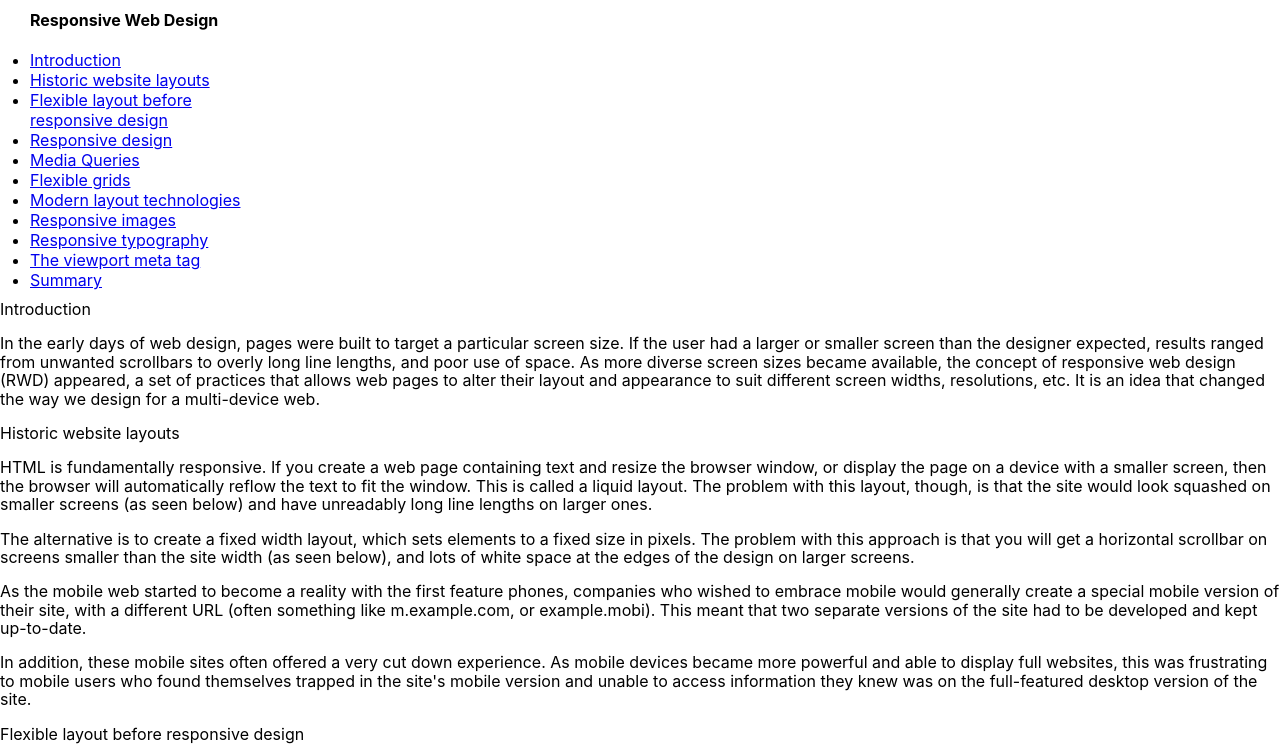
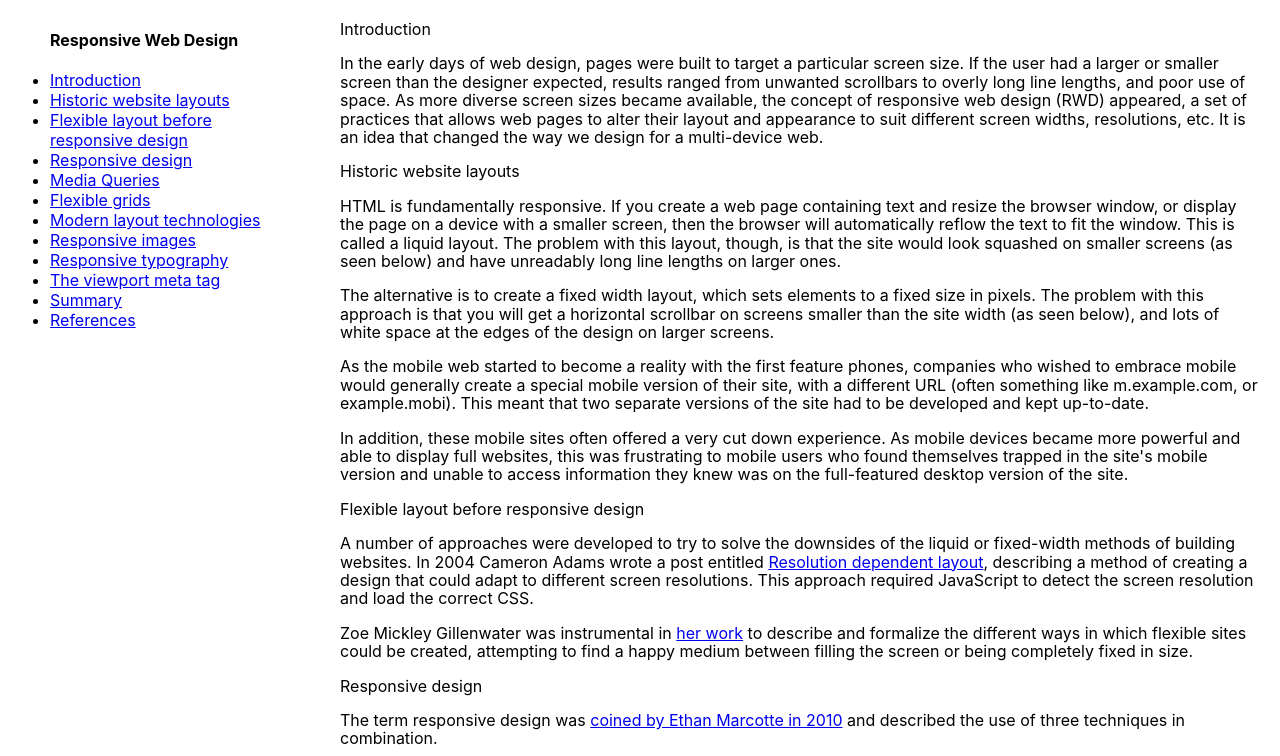
Before and after one commit to tripolych/fcc-03-technical-documentation-page, a plain HTML site: page index.html in a window 1280 px wide. Shown: the top 756 px of the page. Drawn offline with nearby package versions, Linux system fonts and the light colour scheme; a web font is replaced by a local one.

Commit message:
feat: change page structure, use flexbox instead of positioning

```diff
--- a/index.html
+++ b/index.html
@@ -13,41 +13,45 @@
   <script defer src="https://cdn.freecodecamp.org/testable-projects-fcc/v1/bundle.js"></script>
 </head>
 <body class="page">
+  <div class="wrapper">
     <nav class="navbar" id="navbar">
       <header class="navbar__header">Responsive Web Design</header>
-    <ul class="navbar__points">
-      <li class="navbar__point">
+      <ul class="navbar__items">
+        <li class="navbar__item">
           <a class="nav-link" href="#Introduction">Introduction</a>
         </li>
-      <li class="navbar__point">
+        <li class="navbar__item">
           <a class="nav-link" href="#Historic_website_layouts">Historic website layouts</a>
         </li>
-      <li class="navbar__point">
+        <li class="navbar__item">
           <a class="nav-link" href="#Flexible_layout_before_responsive_design">Flexible layout before responsive design</a>
         </li>
-      <li class="navbar__point">
+        <li class="navbar__item">
           <a class="nav-link" href="#Responsive_design">Responsive design</a>
         </li>
-      <li class="navbar__point">
+        <li class="navbar__item">
           <a class="nav-link" href="#Media_Queries">Media Queries</a>
         </li>
-      <li class="navbar__point">
+        <li class="navbar__item">
           <a class="nav-link" href="#Flexible_grids">Flexible grids</a>
         </li>
-      <li class="navbar__point">
+        <li class="navbar__item">
           <a class="nav-link" href="#Modern_layout_technologies">Modern layout technologies</a>
         </li>
-      <li class="navbar__point">
+        <li class="navbar__item">
           <a class="nav-link" href="#Responsive_images">Responsive images</a>
         </li>
-      <li class="navbar__point">
+        <li class="navbar__item">
           <a class="nav-link" href="#Responsive_typography">Responsive typography</a>
         </li>
-      <li class="navbar__point">
+        <li class="navbar__item">
           <a class="nav-link" href="#The_viewport_meta_tag">The viewport meta tag</a>
         </li>
-      <li class="navbar__point">
+        <li class="navbar__item">
           <a class="nav-link" href="#Summary">Summary</a>
+        </li>
+        <li class="navbar__item">
+          <a class="nav-link" href="#References">References</a>
         </li>
       </ul>
     </nav>
@@ -377,17 +381,21 @@
           </p>
         </article>
       </section>
-  </main>
-  <footer class="footer">
-    <p class="footer__text">
+      <section class="main-section" id="References">
+        <header class="main-section__header">References</header>
+        <article class="main-ection__article">
+          <p class="main-section__paragraph">
             <a href="https://developer.mozilla.org/en-US/docs/Learn/CSS/CSS_layout/Responsive_Design">Attributions and copyright licensing</a> by <a href="https://developer.mozilla.org/en-US/docs/MDN/About/contributors.txt">Mozilla Contributors</a> is licensed under <a href="https://creativecommons.org/licenses/by-sa/2.5/">CC-BY-SA 2.5</a>
           </p>
-    <p class="footer__text">
+          <p class="main-section__paragraph">
             2022 Nikolay Tripolskiy
           </p>
-    <p class="footer__text">
+          <p class="main-section__paragraph">
             <a class="footer__link" href="https://github.com/tripolych" target="_blank"><i class="fa-brands fa-github"></i> GitHub</a>
           </p>
-  </footer>
+        </article>
+      </section>
+    </main>
+  </div>
 </body>
 </html>
--- a/styles.css
+++ b/styles.css
@@ -22,13 +22,19 @@ html {
   background-color: #fff;
 }
 
+.wrapper {
+  display: flex;
+  width: 100%;
+  max-width: 1600px;
+  height: 100vh;
+}
+
 .navbar {
   display: flex;
   flex-direction: column;
-  align-items: flex-start;
-  width: 300px;
-  min-width: 250px;
-  height: 100%;
+  flex: 1 1 25%;
+
+  padding: 20px;
 }
 
 .navbar__header {
@@ -45,7 +51,7 @@ html {
   text-align: left;
 }
 
-.navbar__points {
+.navbar__items {
   width: 100%;
   margin: 0;
   padding: 10px 30px;
@@ -58,13 +64,20 @@ html {
   text-align: left;
 }
 
-***
+.navbar__item {
+
+}
+
+.nav-link {
+
+}
 
 .content {
+  overflow: auto;
+
   display: flex;
   flex-direction: column;
-  align-items: flex-start;
+  flex: 1 1 75%;
 
-  margin-left: 300px;
   padding: 20px;
 }
```
Lines whose indentation alone changed are shown as unchanged.
